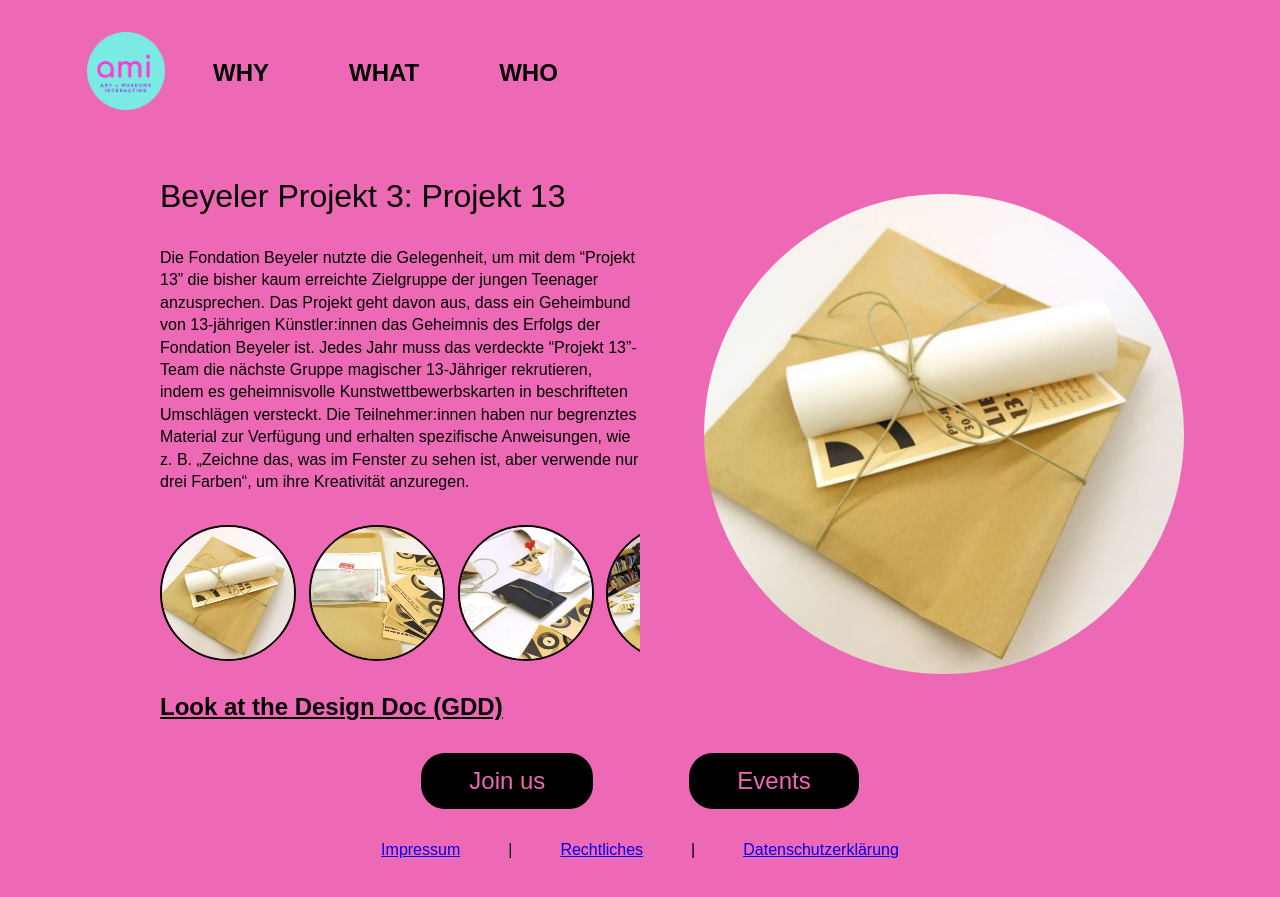
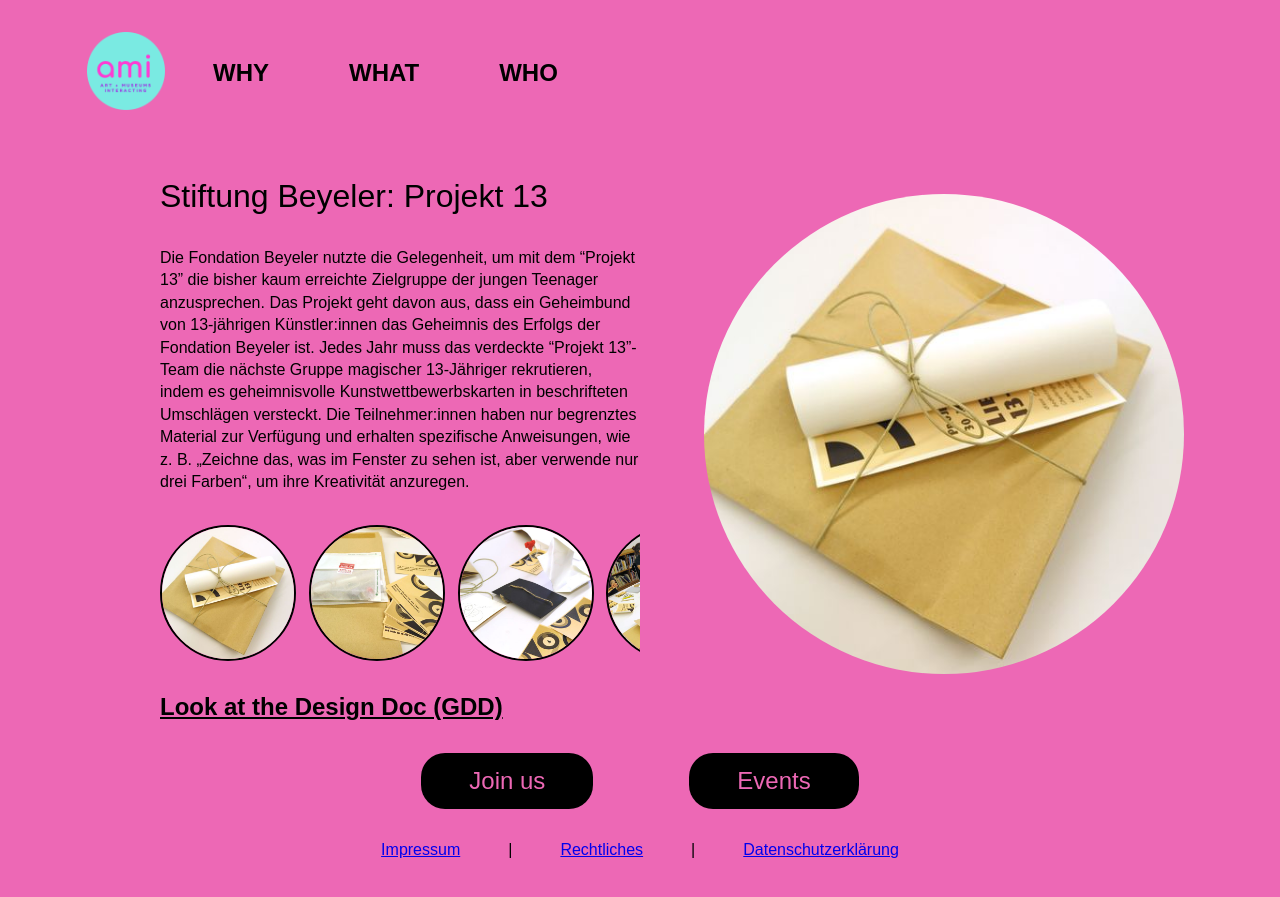
Before and after one commit to FableVision/ami-website, a Jekyll site: the page built from _projects/2023-01-03-projekt-13.md, in a window 1280 px wide. Shown: the top 897 px of the page. Built offline with Jekyll 4.4.1, drawn with Linux system fonts in a browser that asks for light colours.

Commit message:
Update 2023-01-03-projekt-13.md

```diff
--- a/_projects/2023-01-03-projekt-13.md
+++ b/_projects/2023-01-03-projekt-13.md
@@ -1,5 +1,5 @@
 ---
-title: "Beyeler Projekt 3: Projekt 13"
+title: "Stiftung Beyeler: Projekt 13"
 year: 2023
 lang: en
 assets_folder: 'web-project-3-beyeler'
```
